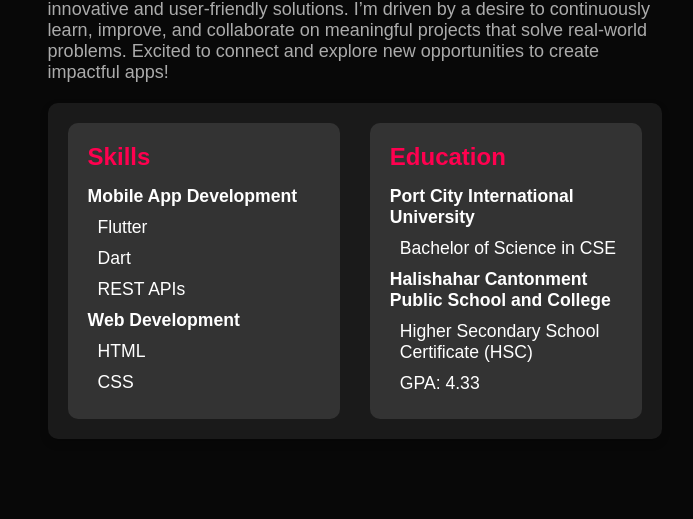
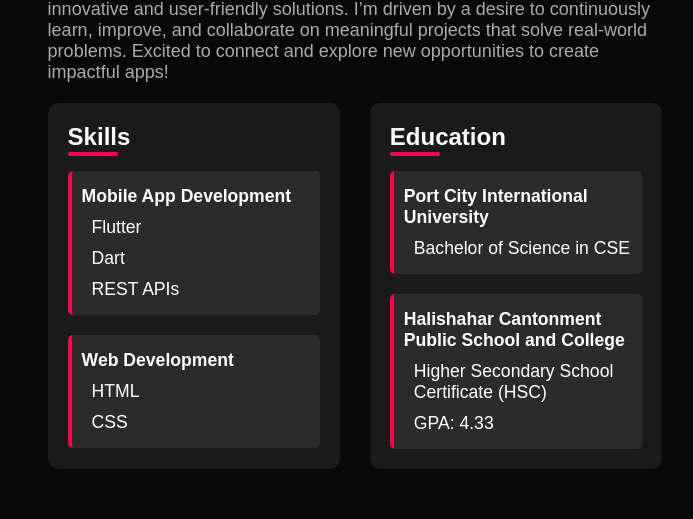
Before and after one commit to DevNadimm/Portfolio-Varsity-Project, a plain HTML site: page index.html in a window 1280 px wide. Shown: the part 1008-1527 px from the top of the page, 490-1183 px from the left. Drawn offline with Linux system fonts and the light colour scheme.

Commit message:
skill and education update

```diff
--- a/styles.css
+++ b/styles.css
@@ -121,18 +121,25 @@ span {
 .about-row {
     display: flex;
     justify-content: space-between;
-    padding-top: 10px;
-    background-color: #1a1a1a;
     border-radius: 10px;
-    padding: 20px;
-    box-shadow: 0 4px 8px rgba(0, 0, 0, 0.2);
     gap: 30px;
 }
 
 .about-row h3 {
-    color: #ff004f;
+    color: #ffffff;
     font-size: 1.5rem;
-    margin-bottom: 10px;
+    position: relative;
+}
+
+.about-row h3::after {
+    content: "";
+    position: absolute;
+    left: 0;
+    bottom: -5px;
+    width: 50px;
+    height: 4px;
+    background-color: #ff004f;
+    border-radius: 2px;
 }
 
 .about-row p {
@@ -141,42 +148,44 @@ span {
     font-size: 1.1rem;
 }
 
-.skill ul li {
-    list-style: none;
+.skill ul, .education ul {
+    padding-left: 0;
 }
 
-.education ul li {
+.skill ul li, .education ul li {
     list-style: none;
+    margin-top: 20px;
+    padding: 10px;
+    border-left: 4px solid #ff004f;
+    background-color: #2b2b2b;
+    border-radius: 5px;
+    transition: background-color 0.5s ease, border-left 0.5s ease;
 }
 
-.skill,
-.education {
+.skill ul li:hover, .education ul li:hover {
+    background-color: #333;
+    border-left: 4px solid #ffffff;
+    padding-left: 15px;
+}
+
+.skill, .education {
     flex: 1;
     padding: 20px;
-    background-color: #333;
+    background-color: #1a1a1a;
     border-radius: 10px;
     transition: all 0.5s ease;
 }
 
-.institution,
-.skill-sector {
+.institution, .skill-sector {
     color: #ff004f;
     font-weight: bold;
     font-size: 1.2rem;
 }
 
-.degree,
-.gpa,
-.skill-set {
+.degree, .gpa, .skill-set {
     color: #dddddd;
     font-size: 1rem;
     margin-left: 10px;
-}
-
-.skill:hover,
-.education:hover {
-    background-color: #444;
-    transform: translateY(-5px);
 }
 
 /* Services Section */
```
